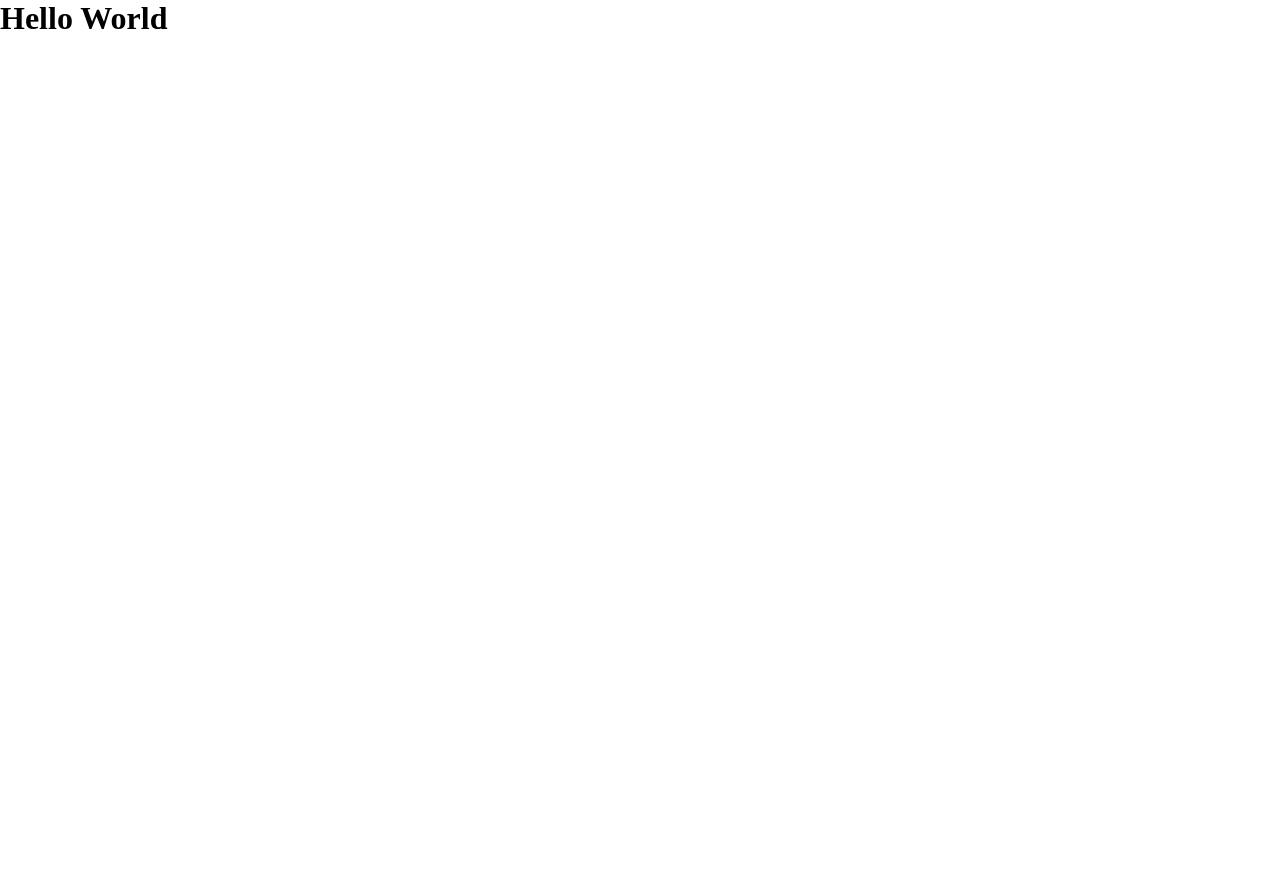
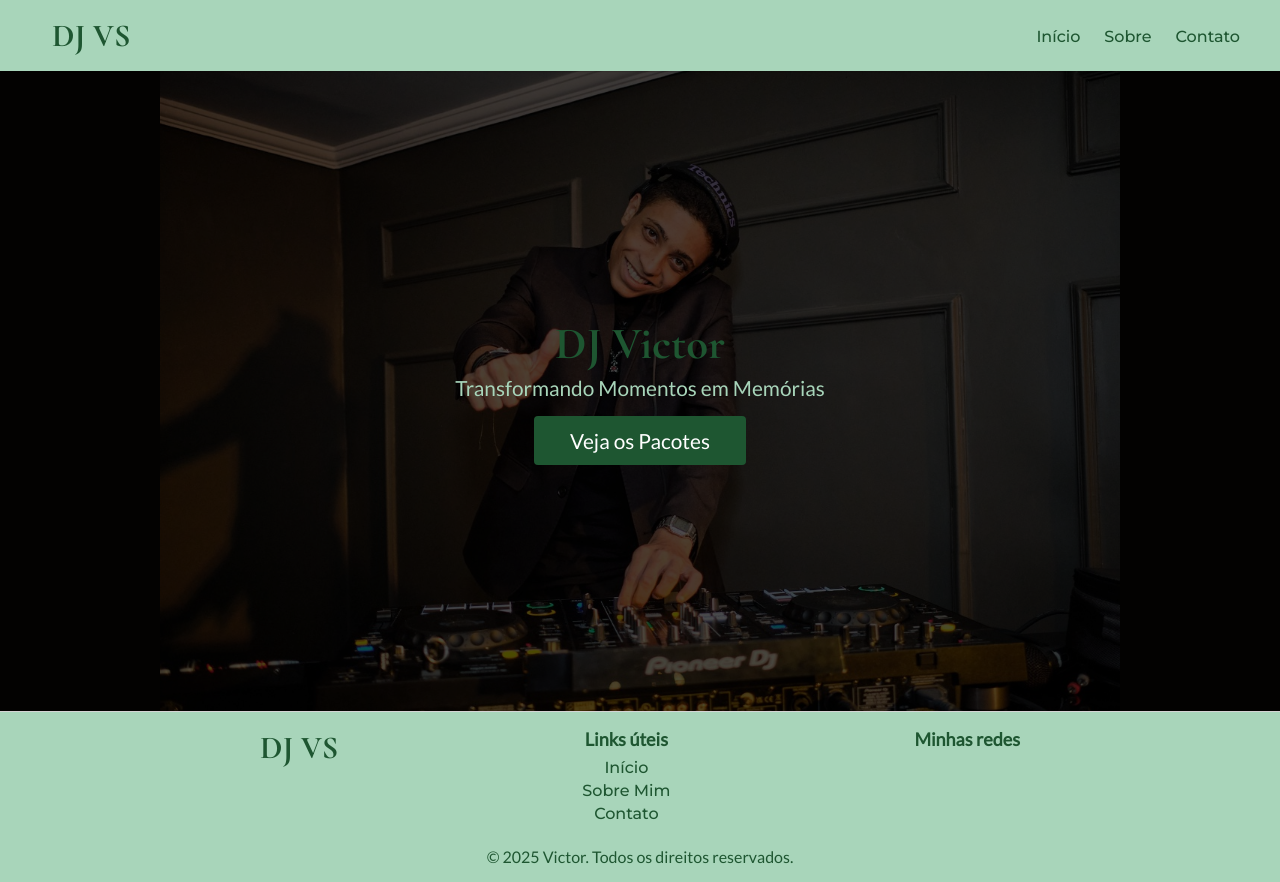
Before and after one commit to mrffilipe/dj-victor-samuel, a Next.js app: page / in a window 1280 px wide. Before the commit the page ends 800 px from the top, so only its background shows below. Built offline with nearby package versions, Linux system fonts and the light colour scheme.

Commit message:
Add Hero section

```diff
--- a/src/app/globals.css
+++ b/src/app/globals.css
@@ -3,3 +3,70 @@
 	padding: 0;
 	box-sizing: border-box;
 }
+
+:root {
+	/* Paleta principal */
+	--color-primary: #a8d5ba; /* Verde Suave */
+	--color-secondary: #1e5631; /* Verde Escuro */
+	--color-white: #ffffff; /* Branco */
+	--color-light-gray: #eaeaea; /* Cinza Claro */
+	--color-gold: #ffd700; /* Dourado */
+
+	/* Cores complementares */
+	--color-hover-primary: #8cc29b; /* Verde Suave Escuro */
+	--color-hover-secondary: #ffc107; /* Dourado Claro */
+
+	--color-border: #d4d4d4; /* Cinza Médio */
+
+	--color-background: #f7f7f7; /* Cinza Muito Claro */
+	--color-background-secondary: #f1edea; /* Bege Claro */
+
+	--color-shadow: rgba(0, 0, 0, 0.3); /* Sombra para profundidade */
+
+	--vertical-padding: 96px;
+	--horizontal-padding: 16px;
+}
+
+html,
+body {
+	min-height: 100vh;
+	color: var(--color-secondary);
+	font-size: 1rem;
+}
+
+body {
+	background: var(--color-background);
+}
+
+h1,
+h2,
+h3,
+h4 {
+	font-family: var(--font-cormorant), sans-serif;
+	font-weight: 700;
+}
+
+h5,
+h6 {
+	font-family: var(--font-cormorant), sans-serif;
+	font-weight: 400;
+}
+
+body,
+p,
+span,
+li {
+	font-family: var(--font-lato), sans-serif;
+	font-weight: 400;
+}
+
+strong {
+	font-family: var(--font-lato), sans-serif;
+	font-weight: 500;
+}
+
+button {
+	font-family: var(--font-montserrat), sans-serif;
+	font-size: 1rem;
+	font-weight: 500;
+}
--- a/src/app/layout.tsx
+++ b/src/app/layout.tsx
@@ -34,7 +34,7 @@ export default function RootLayout({
 			<body
 				className={`${cormorant.variable} ${lato.variable} ${montserrat.variable}`}
 			>
-				<main>{children}</main>
+				{children}
 			</body>
 		</html>
 	);
--- /dev/null
+++ b/src/app/page.module.css
@@ -0,0 +1,81 @@
+.hero {
+	min-height: 80vh;
+	position: relative;
+	background: url("../assets/img/hero-section.jpg");
+	background-size: cover;
+	background-position: center;
+	background-repeat: no-repeat;
+}
+
+.hero::before {
+	content: "";
+	position: absolute;
+	left: 0;
+	top: 0;
+	width: 100%;
+	height: 100%;
+	background: #0a0603;
+	z-index: -1;
+}
+
+.container {
+	position: absolute;
+	left: 0;
+	top: 0;
+	display: flex;
+	justify-content: center;
+	align-items: center;
+	width: 100%;
+	height: 100%;
+	padding: var(--vertical-padding) var(--horizontal-padding);
+	background: rgba(0, 0, 0, 0.7);
+}
+
+.content {
+	text-align: center;
+	color: var(--color-secondary);
+}
+
+.title {
+	font-size: 2.5rem;
+}
+
+.subtitle {
+	margin-top: 4px;
+	color: var(--color-primary);
+	font-size: 1.25rem;
+}
+
+.cta_btn {
+	margin-top: 16px;
+	display: inline-block;
+	background-color: var(--color-secondary);
+	padding: 12px 36px;
+	border-radius: 4px;
+	color: var(--color-white);
+	font-size: 1.25rem;
+	text-decoration: none;
+	transition: all 0.3s ease;
+}
+
+.cta_btn:hover {
+	background-color: var(--color-hover-primary);
+}
+
+@media (min-width: 1200px) {
+	.hero {
+		background-size: contain;
+	}
+
+	.title {
+		font-size: 2.8rem;
+	}
+
+	.subtitle {
+		font-size: 1.3rem;
+	}
+
+	.cta_btn {
+		font-size: 1.3rem;
+	}
+}
--- a/src/app/page.tsx
+++ b/src/app/page.tsx
@@ -1,3 +1,28 @@
+import Footer from "@/components/Footer";
+import Header from "@/components/Header";
+
+import styles from "./page.module.css";
+
 export default function Home() {
-	return <h1>Hello World</h1>;
+	return (
+		<>
+			<Header />
+			<main className={styles.main}>
+				<section className={styles.hero}>
+					<div className={styles.container}>
+						<div className={styles.content}>
+							<h1 className={styles.title}>DJ Victor</h1>
+							<p className={styles.subtitle}>
+								Transformando Momentos em Memórias
+							</p>
+							<a href="#pacotes" className={styles.cta_btn}>
+								Veja os Pacotes
+							</a>
+						</div>
+					</div>
+				</section>
+			</main>
+			<Footer />
+		</>
+	);
 }
--- /dev/null
+++ b/src/components/Footer/index.tsx
@@ -0,0 +1,40 @@
+"use client";
+
+import styles from "./styles.module.css";
+
+// import Logo from "../Logo";
+// import SocialMedia from "../SocialMedia";
+
+const Footer = () => {
+	return (
+		<footer className={styles.footer}>
+			<div className={styles.container}>
+				<div className={styles.links}>
+					{/* <Logo /> */}
+					<h1>DJ VS</h1>
+					<nav className={styles.navigation}>
+						<span>Links úteis</span>
+						<a href="#home" className={styles.link}>
+							Início
+						</a>
+						<a href="#about" className={styles.link}>
+							Sobre Mim
+						</a>
+						<a href="#contact" className={styles.link}>
+							Contato
+						</a>
+					</nav>
+					<div className={styles.my_networks}>
+						<span>Minhas redes</span>
+						{/* <SocialMedia className={styles.social_media} /> */}
+					</div>
+				</div>
+				<div className={styles.copyright}>
+					<p>&copy; 2025 Victor. Todos os direitos reservados.</p>
+				</div>
+			</div>
+		</footer>
+	);
+};
+
+export default Footer;
--- /dev/null
+++ b/src/components/Footer/styles.module.css
@@ -0,0 +1,65 @@
+.footer {
+	background-color: var(--color-primary);
+	padding: 16px var(--horizontal-padding);
+	border-top: 1px solid var(--color-border);
+}
+
+.container {
+	margin: 0 auto;
+	max-width: 1200px;
+	color: var(--color-secondary);
+	text-align: center;
+}
+
+.links {
+	display: flex;
+	flex-direction: column;
+	align-items: center;
+	gap: 24px;
+}
+
+.navigation {
+	display: flex;
+	flex-direction: column;
+	gap: 4px;
+}
+
+.navigation span,
+.my_networks span {
+	display: block;
+	font-size: 1.125rem;
+	font-weight: 600;
+	margin-bottom: 4px;
+}
+
+.navigation a {
+	color: var(--color-secondary);
+	font-family: var(--font-montserrat), sans-serif;
+    font-weight: 500;
+	text-decoration: none;
+	transition: all 0.3s ease;
+}
+
+.navigation a:hover {
+	text-decoration: underline;
+}
+
+.social_media a {
+	color: var(--color-text-primary);
+}
+
+.social_media a svg {
+	font-size: 2rem;
+}
+
+.copyright {
+	margin-top: 24px;
+}
+
+@media (min-width: 1024px) {
+	.links {
+		flex-direction: row;
+		justify-content: space-evenly;
+		align-items: flex-start;
+	}
+}
--- /dev/null
+++ b/src/components/Header/index.tsx
@@ -0,0 +1,64 @@
+"use client";
+import { Close, Menu } from "@mui/icons-material";
+import { useState } from "react";
+
+import styles from "./styles.module.css";
+
+// import Logo from "../Logo";
+
+const Header = () => {
+	const [isMenuOpen, setIsMenuOpen] = useState(false);
+
+	const toggleMenu = () => {
+		setIsMenuOpen(!isMenuOpen);
+
+		if (!isMenuOpen) {
+			document.body.style.overflow = "hidden";
+		} else {
+			document.body.style.overflow = "";
+		}
+	};
+
+	return (
+		<header className={styles.header}>
+			<div className={styles.container}>
+				{/* <Logo /> */}
+				<h1>DJ VS</h1>
+				<button
+					className={styles.menu_button}
+					type="button"
+					onClick={toggleMenu}
+				>
+					<Menu />
+				</button>
+				{/* biome-ignore lint/a11y/useKeyWithClickEvents: <explanation> */}
+				<div
+					className={`${styles.overlay} ${isMenuOpen ? styles.visible : ""}`}
+					onClick={toggleMenu}
+				/>
+				<nav className={`${styles.nav} ${isMenuOpen ? styles.open : ""}`}>
+					<button
+						className={styles.close_button}
+						type="button"
+						onClick={toggleMenu}
+					>
+						<Close />
+					</button>
+					<ul className={styles.menu_list}>
+						<li>
+							<a href="#home">Início</a>
+						</li>
+						<li>
+							<a href="#about">Sobre</a>
+						</li>
+						<li>
+							<a href="#contact">Contato</a>
+						</li>
+					</ul>
+				</nav>
+			</div>
+		</header>
+	);
+};
+
+export default Header;
--- /dev/null
+++ b/src/components/Header/styles.module.css
@@ -0,0 +1,172 @@
+.header {
+	position: relative;
+	background: var(--color-primary);
+	padding: 8px var(--horizontal-padding);
+	color: var(--color-secondary);
+}
+
+.header h1 {
+	padding: 12px;
+}
+
+.container {
+	display: flex;
+	justify-content: space-between;
+	align-items: center;
+	margin: 0 auto;
+	max-width: 1200px;
+}
+
+.menu_button {
+	background: none;
+	border: none;
+	padding: 4px;
+	color: var(--color-secondary);
+	cursor: pointer;
+}
+
+.menu_button svg {
+	font-size: 2rem;
+}
+
+.overlay {
+	position: fixed;
+	top: 0;
+	left: 0;
+	width: 100%;
+	height: 100%;
+	background: rgba(0, 0, 0, 0.7);
+	display: none;
+	z-index: 999;
+}
+
+.overlay.visible {
+	display: block;
+}
+
+.nav {
+	position: fixed;
+	top: 0;
+	right: -80%;
+	width: 80%;
+	height: 100%;
+	background-color: var(--color-light-gray);
+	transition: right 0.3s ease;
+	z-index: 1000;
+	overflow: hidden;
+	display: flex;
+	flex-direction: column;
+	align-items: center;
+	justify-content: center;
+}
+
+.nav.open {
+	right: 0;
+}
+
+.close_button {
+	background: none;
+	border: none;
+	padding: 4px;
+	color: var(--color-secondary);
+	position: absolute;
+	top: 20px;
+	left: 20px;
+	cursor: pointer;
+	display: none;
+}
+
+.close_button svg {
+	font-size: 2rem;
+}
+
+.nav.open .close_button {
+	display: block;
+}
+
+.menu_list {
+	list-style: none;
+	display: flex;
+	flex-direction: column;
+	gap: 8px;
+}
+
+.menu_list a {
+	padding-bottom: 4px;
+	text-decoration: none;
+	color: var(--color-secondary);
+	font-family: var(--font-montserrat), sans-serif;
+	font-weight: 500;
+	transition: all 0.3s ease;
+}
+
+.menu_list a:hover {
+	color: #000;
+}
+
+.social_media {
+	margin-top: 16px;
+	justify-content: flex-start;
+}
+
+.social_media a {
+	padding: 0;
+}
+
+.social_media a svg {
+	font-size: 1.5rem;
+}
+
+@media (min-width: 768px) {
+	.header {
+		position: sticky;
+		top: 0;
+		padding: 4px var(--horizontal-padding);
+		z-index: 999;
+		box-shadow: 1px 1px 1px rgba(0, 0, 0, 0.1);
+	}
+
+	.menu_button {
+		display: none;
+	}
+
+	.overlay {
+		display: none;
+	}
+
+	.nav {
+		position: static;
+		width: auto;
+		height: auto;
+		display: flex;
+		flex-direction: row;
+		justify-content: center;
+		align-items: center;
+		background-color: transparent;
+	}
+
+	.nav.open {
+		display: none;
+	}
+
+	.close_button {
+		display: none;
+	}
+
+	.menu_list {
+		flex-direction: row;
+		align-items: center;
+		gap: 24px;
+	}
+
+	.social_media {
+		margin: 0;
+		margin-left: 32px;
+	}
+}
+
+@media (min-width: 1024px) {
+	.social_media a {
+		padding: 4px;
+	}
+}
```
Also changed, not shown: src/assets/img/hero-section.jpg (added).
